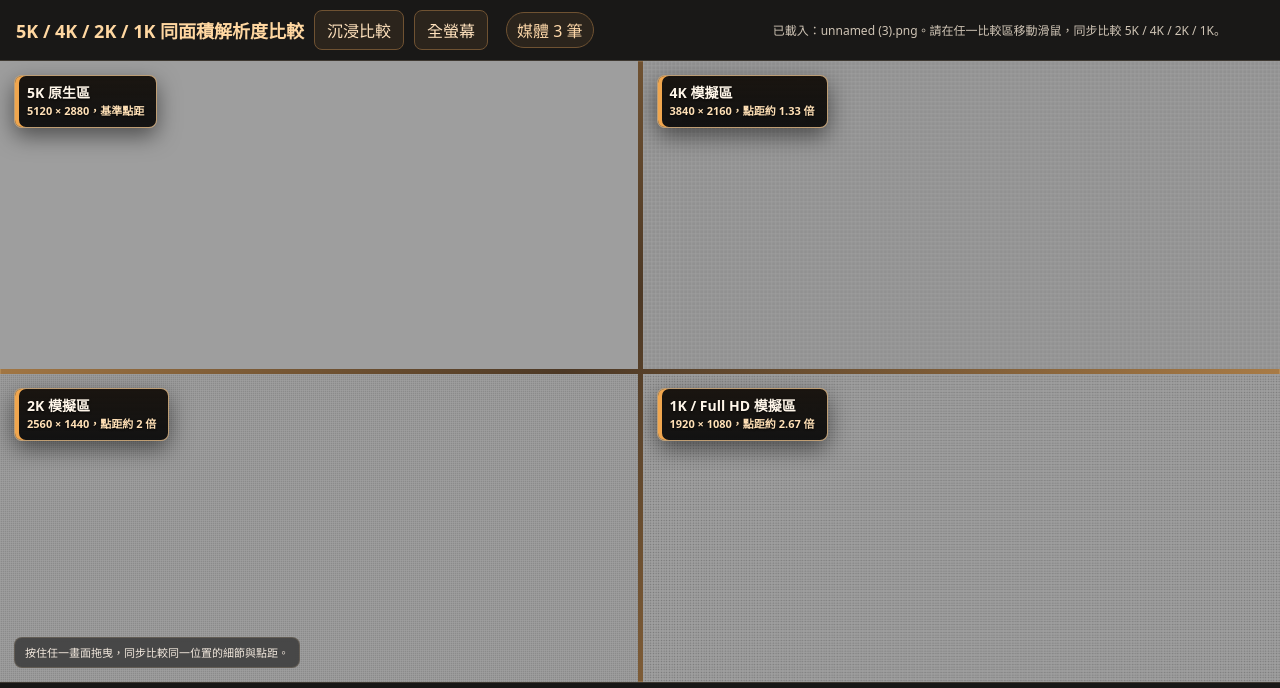
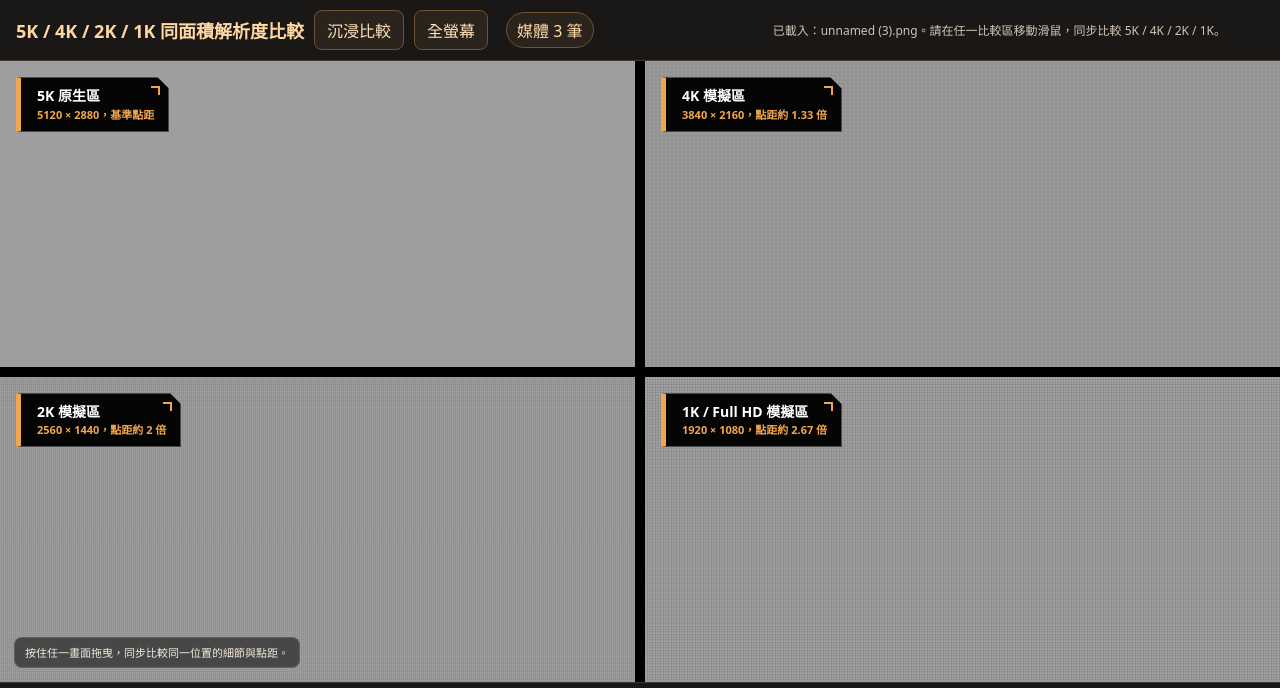
Before and after one commit to FlySamTW/5k-resolution-demo, a website: page index.html in a window 1280 px wide. Shown: the top 688 px of the page. Drawn offline with Linux system fonts and the light colour scheme; no server answers; grey boxes are pictures that could not be loaded.

Commit message:
Refine labels and video click control

```diff
--- a/index.html
+++ b/index.html
@@ -253,16 +253,16 @@
       display: grid;
       grid-template-columns: repeat(2, minmax(0, 1fr));
       grid-template-rows: repeat(2, minmax(0, 1fr));
-      gap: 5px;
+      gap: 10px;
       position: relative;
       min-height: 0;
-      background: linear-gradient(135deg, #d09854, #4c3825 46%, #d09854);
+      background: #000;
       cursor: grab;
       touch-action: none;
       user-select: none;
       -webkit-user-select: none;
       overscroll-behavior: contain;
-      box-shadow: inset 0 0 0 1px rgba(255, 216, 163, 0.18);
+      box-shadow: inset 0 0 0 4px #000;
     }
 
     .main.dragging {
@@ -277,40 +277,49 @@
       overflow: hidden;
       background: #000;
       box-shadow:
-        inset 0 0 0 1px rgba(255, 232, 198, 0.12),
-        inset 0 0 0 2px rgba(0, 0, 0, 0.65);
+        inset 0 0 0 3px #000,
+        inset 0 0 0 4px rgba(255, 255, 255, 0.08);
     }
 
     .sim-label {
       position: absolute;
-      top: 14px;
-      left: 14px;
+      top: 16px;
+      left: 16px;
       z-index: 6;
-      display: flex;
-      flex-direction: column;
-      align-items: flex-start;
-      gap: 2px;
-      max-width: min(380px, calc(100% - 28px));
-      padding: 9px 12px 10px;
-      border: 1px solid rgba(255, 211, 154, 0.72);
-      border-radius: 8px;
-      background: linear-gradient(180deg, rgba(20, 15, 10, 0.96), rgba(4, 4, 4, 0.9));
-      color: #fff6e9;
+      display: grid;
+      grid-template-columns: auto;
+      gap: 3px;
+      max-width: min(390px, calc(100% - 32px));
+      padding: 10px 14px 10px 16px;
+      border: 1px solid rgba(255, 255, 255, 0.28);
+      border-left: 5px solid #f0a64e;
+      border-radius: 0;
+      background: #050505;
+      color: #ffffff;
       font-weight: 900;
       font-size: clamp(14px, 1vw, 22px);
       line-height: 1.2;
-      text-shadow: 0 1px 2px rgba(0, 0, 0, 0.85);
+      letter-spacing: 0;
+      text-shadow: none;
       pointer-events: none;
-      box-shadow:
-        0 8px 22px rgba(0, 0, 0, 0.5),
-        inset 4px 0 0 #f0a64e;
-      backdrop-filter: blur(2px);
+      clip-path: polygon(0 0, calc(100% - 12px) 0, 100% 12px, 100% 100%, 0 100%);
+    }
+
+    .sim-label::after {
+      content: "";
+      position: absolute;
+      right: 8px;
+      top: 8px;
+      width: 7px;
+      height: 7px;
+      border-top: 2px solid #f0a64e;
+      border-right: 2px solid #f0a64e;
     }
 
     .sim-note {
-      color: #ffe0b6;
+      color: #f0a64e;
       font-size: clamp(11px, 0.72vw, 14px);
-      font-weight: 700;
+      font-weight: 800;
       white-space: nowrap;
     }
 
@@ -701,6 +710,9 @@
     let dragStartTargetX = 0.5;
     let dragStartTargetY = 0.5;
     let activePointerId = null;
+    let dragDownClientX = 0;
+    let dragDownClientY = 0;
+    let dragMoved = false;
 
     const buffers = new Map();
 
@@ -1194,6 +1206,23 @@
       setStatus(message);
     }
 
+    async function toggleVideoPlayback() {
+      if (currentKind !== "video") return;
+
+      try {
+        if (mainVideo.paused || mainVideo.ended) {
+          await mainVideo.play();
+          setStatus("影片播放中；拖曳畫面可移動取樣位置。");
+        } else {
+          mainVideo.pause();
+          setStatus("影片已暫停；再次點按畫面可繼續播放。");
+        }
+        requestDraw();
+      } catch (_err) {
+        setStatus("瀏覽器阻擋自動播放，請再點按一次影片畫面。");
+      }
+    }
+
     function handlePointerDown(evt) {
       if (!isPrimaryButton(evt)) return;
       const hit = stageToSource(evt);
@@ -1206,6 +1235,9 @@
 
       isDragging = true;
       activePointerId = pointerIdFor(evt);
+      dragDownClientX = evt.clientX;
+      dragDownClientY = evt.clientY;
+      dragMoved = false;
       dragStartNormX = startPoint.normX;
       dragStartNormY = startPoint.normY;
       dragStartTargetX = targetNormX;
@@ -1239,6 +1271,9 @@
         finishDrag(evt);
         return;
       }
+      if (Math.hypot(evt.clientX - dragDownClientX, evt.clientY - dragDownClientY) > 6) {
+        dragMoved = true;
+      }
 
       const point = stagePoint(evt);
       if (!point) return;
@@ -1256,6 +1291,14 @@
       setStatus(`平滑取樣中：X ${Math.round(targetNormX * 100)}% / Y ${Math.round(targetNormY * 100)}%`);
       requestDraw();
       evt.preventDefault();
+    }
+
+    function handlePointerUp(evt) {
+      const wasClick = isDragging && !dragMoved && sameActivePointer(evt);
+      finishDrag(evt);
+      if (wasClick) {
+        toggleVideoPlayback();
+      }
     }
 
     function setImmersiveMode(enabled) {
@@ -1325,7 +1368,7 @@
       mediaStage.addEventListener(moveEvent, handleHoverMove);
       mediaStage.addEventListener(upEvent, finishDrag);
       window.addEventListener(moveEvent, handleDragMove, { capture: true });
-      window.addEventListener(upEvent, finishDrag, { capture: true });
+      window.addEventListener(upEvent, handlePointerUp, { capture: true });
       if (pointerEventsSupported) {
         mediaStage.addEventListener("pointercancel", (evt) => finishDrag(evt, "拖曳已被瀏覽器中斷；按住滑鼠再拖曳即可繼續。"));
         mediaStage.addEventListener("lostpointercapture", (evt) => finishDrag(evt, "拖曳已中斷；按住滑鼠再拖曳即可繼續。"));
```
